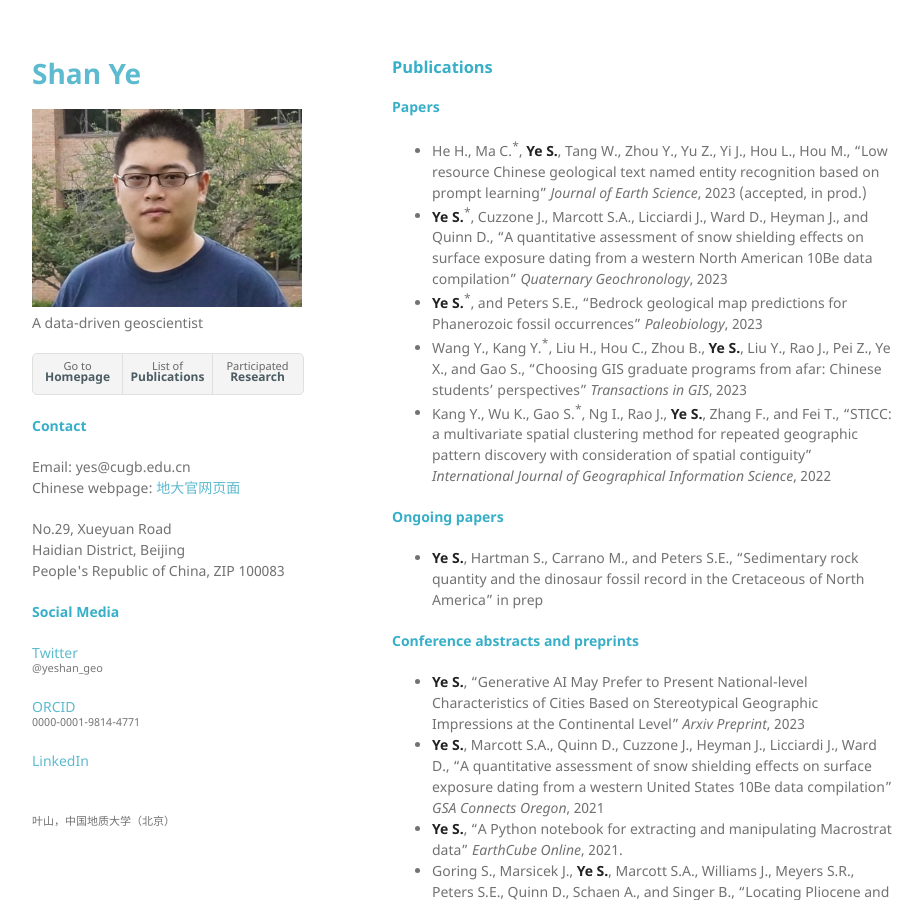
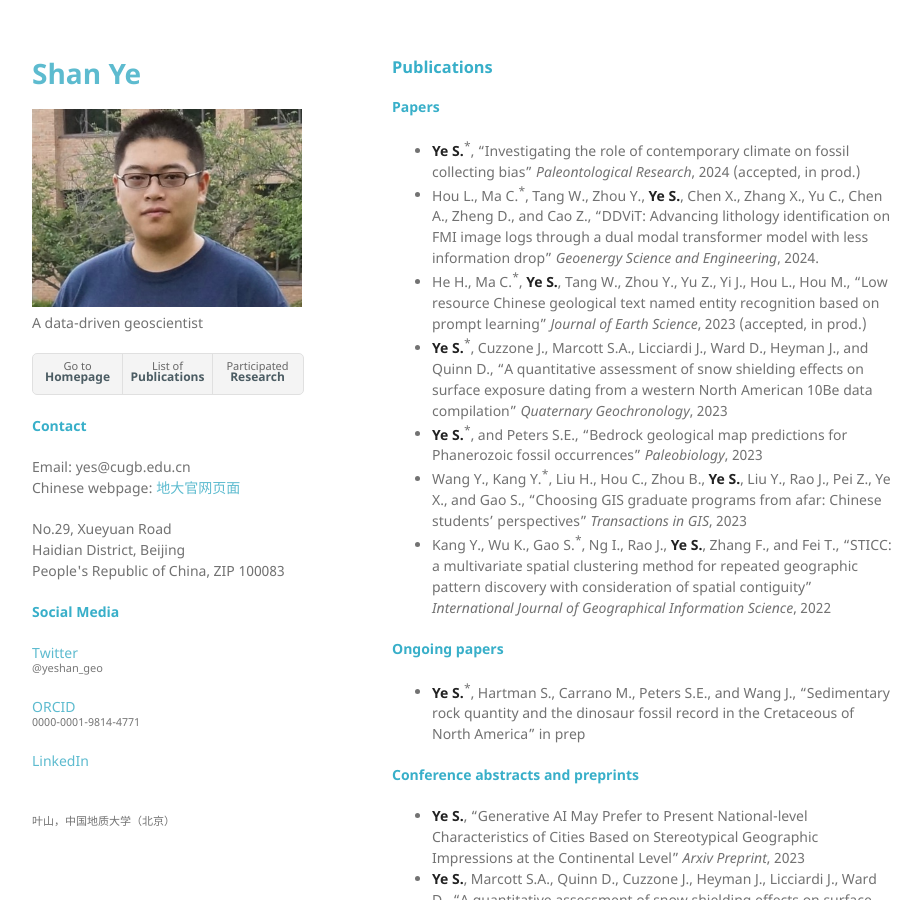
Before and after one commit to yeshan-geo/yeshan-geo.github.io, a Jekyll site: the page built from pages/pub.md, in a window 1280 px wide and 900 px high. Shown: the whole window, without its empty margins (178-1100 px from the left). Built offline with Jekyll 4.4.1, drawn with Linux system fonts in a browser that asks for light colours; our own code applies the rules of GitHub Pages for plain Markdown files.

Commit message:
Update pub.md

```diff
--- a/pages/pub.md
+++ b/pages/pub.md
@@ -1,6 +1,8 @@
 ### Publications
 
 #### Papers
+- **Ye S.**<sup>*</sup>, "Investigating the role of contemporary climate on fossil collecting bias" _Paleontological Research_, 2024 (accepted, in prod.)
+- Hou L., Ma C.<sup>*</sup>, Tang W., Zhou Y., **Ye S.**, Chen X., Zhang X., Yu C., Chen A., Zheng D., and Cao Z., "DDViT: Advancing lithology identification on FMI image logs through a dual modal transformer model with less information drop" _Geoenergy Science and Engineering_, 2024.
 - He H., Ma C.<sup>*</sup>, **Ye S.**, Tang W., Zhou Y., Yu Z., Yi J., Hou L., Hou M., "Low resource Chinese geological text named entity recognition based on prompt learning" _Journal of Earth Science_, 2023 (accepted, in prod.)
 - **Ye S.**<sup>*</sup>, Cuzzone J., Marcott S.A., Licciardi J., Ward D., Heyman J., and Quinn D., “A quantitative assessment of snow shielding effects on surface exposure dating from a western North American 10Be data compilation” _Quaternary Geochronology_, 2023
 - **Ye S.**<sup>*</sup>, and Peters S.E., “Bedrock geological map predictions for Phanerozoic fossil occurrences” _Paleobiology_, 2023
@@ -8,7 +10,7 @@
 - Kang Y., Wu K., Gao S.<sup>*</sup>, Ng I., Rao J., **Ye S.**, Zhang F., and Fei T., “STICC: a multivariate spatial clustering method for repeated geographic pattern discovery with consideration of spatial contiguity” _International Journal of Geographical Information Science_, 2022
 
 #### Ongoing papers
-- **Ye S.**, Hartman S., Carrano M., and Peters S.E., “Sedimentary rock quantity and the dinosaur fossil record in the Cretaceous of North America” in prep
+- **Ye S.**<sup>*</sup>, Hartman S., Carrano M., Peters S.E., and Wang J., “Sedimentary rock quantity and the dinosaur fossil record in the Cretaceous of North America” in prep
 
 #### Conference abstracts and preprints
 - **Ye S.**, "Generative AI May Prefer to Present National-level Characteristics of Cities Based on Stereotypical Geographic Impressions at the Continental Level" _Arxiv Preprint_, 2023
```
